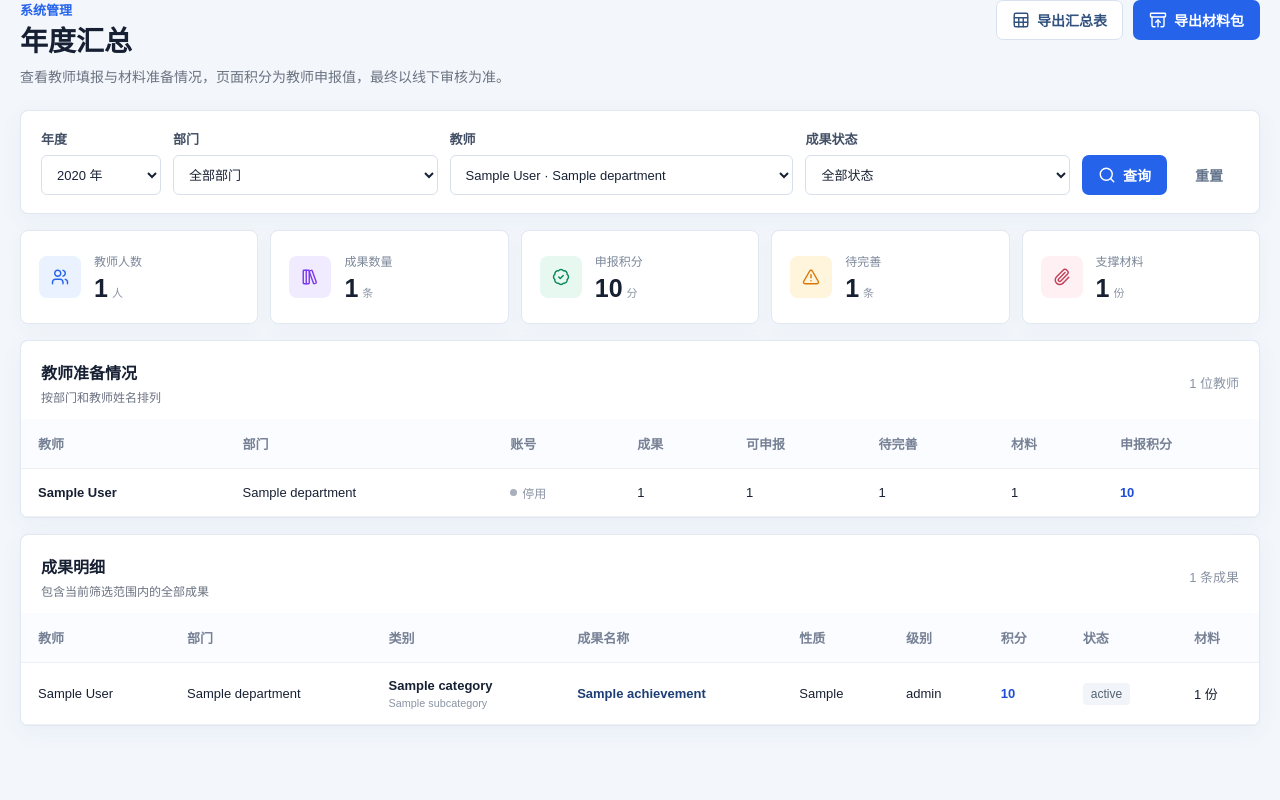
After one commit to Devilyuu/teacher-achievement-system, a FastAPI app: template app/templates/admin/summary.html in a window 1280 px wide. The commit adds this page. Run offline with FastAPI, Linux system fonts and the light colour scheme; the template is opened without the code that fills it: most values are stand-ins (such as "Sample title", 1, 10 or a date in 2020).

Commit message:
feat: add admin annual summary page

```diff
--- a/app/static/app.css
+++ b/app/static/app.css
@@ -243,6 +243,17 @@ input:focus, select:focus, textarea:focus { border-color: #6b9df4; box-shadow: 0
 .password-page { display: grid; min-height: calc(100vh - 64px); place-items: center; }
 .password-panel { width: min(500px, 100%); padding: 26px; }
 .password-form { display: flex; flex-direction: column; gap: 16px; }
+.summary-filter-panel { padding: 18px 20px; }
+.summary-filter-form { display: grid; grid-template-columns: 120px minmax(150px, 1fr) minmax(190px, 1.3fr) minmax(150px, 1fr) auto auto; align-items: end; gap: 12px; }
+.summary-filter-form .button { white-space: nowrap; }
+.summary-stat-grid { display: grid; grid-template-columns: repeat(5, minmax(0, 1fr)); gap: 12px; max-width: 1240px; margin: 16px auto; }
+.summary-stat-grid .stat-item { min-height: 94px; }
+.stat-icon.coral { color: #c2415b; background: #fff0f3; }
+.summary-table-panel { margin-top: 16px; overflow: hidden; }
+.summary-panel-heading { padding: 19px 20px 0; }
+.summary-panel-heading .record-count { white-space: nowrap; }
+.score-cell { color: #1d4ed8; font-weight: 700; }
+.summary-empty { margin-top: 16px; min-height: 280px; }
 
 @media (max-width: 900px) {
     .sidebar { width: 72px; padding-inline: 10px; }.brand span:last-child, .side-nav span, .nav-label, .user-copy { display: none; }
@@ -253,6 +264,8 @@ input:focus, select:focus, textarea:focus { border-color: #6b9df4; box-shadow: 0
     .mobile-login-brand { display: flex; align-items: center; gap: 10px; margin-bottom: 28px; color: #28466f; font-size: 15px; }
     .mobile-brand-mark { display: grid; place-items: center; width: 40px; height: 40px; color: white; background: linear-gradient(145deg, #1677ff, #5b5cf6); border-radius: 8px; }
     .user-create-form { grid-template-columns: 1fr 1fr; }.user-create-form .button { align-self: end; }
+    .summary-filter-form { grid-template-columns: 1fr 1fr; }
+    .summary-stat-grid { grid-template-columns: repeat(3, minmax(0, 1fr)); }
 }
 @media (max-width: 640px) {
     .sidebar { position: static; width: 100%; height: auto; flex-direction: row; align-items: center; padding: 10px 14px; }
@@ -263,4 +276,7 @@ input:focus, select:focus, textarea:focus { border-color: #6b9df4; box-shadow: 0
     .form-grid, .guidance-grid, .detail-grid, .upload-form { grid-template-columns: 1fr; }.span-2, .file-field { grid-column: auto; }
     .stat-grid { grid-template-columns: 1fr 1fr; }.stat-item { min-height: 88px; padding: 13px; }
     .user-create-form { grid-template-columns: 1fr; }
+    .summary-filter-form { grid-template-columns: 1fr; }
+    .summary-stat-grid { grid-template-columns: 1fr 1fr; }
+    .summary-stat-grid .stat-item:last-child { grid-column: 1 / -1; }
 }
--- /dev/null
+++ b/app/templates/admin/summary.html
@@ -0,0 +1,128 @@
+{% extends "base.html" %}
+
+{% block title %}年度汇总{% endblock %}
+
+{% block content %}
+<header class="page-header compact">
+    <div>
+        <p class="eyebrow">系统管理</p>
+        <h1>年度汇总</h1>
+        <p class="muted">查看教师填报与材料准备情况，页面积分为教师申报值，最终以线下审核为准。</p>
+    </div>
+    <div class="header-actions">
+        <a class="button secondary" href="/admin/summary/export.xlsx?{{ export_query }}"><i data-lucide="sheet"></i>导出汇总表</a>
+        <a class="button primary" href="/admin/summary/materials.zip?{{ export_query }}"><i data-lucide="archive-restore"></i>导出材料包</a>
+    </div>
+</header>
+
+<section class="panel summary-filter-panel">
+    <form class="summary-filter-form" method="get" action="/admin/summary">
+        <label>
+            <span>年度</span>
+            <select name="year">
+                {% for year in available_years %}
+                <option value="{{ year }}" {% if year == filters.year %}selected{% endif %}>{{ year }} 年</option>
+                {% endfor %}
+            </select>
+        </label>
+        <label>
+            <span>部门</span>
+            <select name="department">
+                <option value="">全部部门</option>
+                {% for department in departments %}
+                <option value="{{ department }}" {% if department == filters.department %}selected{% endif %}>{{ department }}</option>
+                {% endfor %}
+            </select>
+        </label>
+        <label>
+            <span>教师</span>
+            <select name="teacher_id">
+                <option value="">全部教师</option>
+                {% for teacher in teachers %}
+                <option value="{{ teacher.id }}" {% if teacher.id == filters.teacher_id %}selected{% endif %}>{{ teacher.full_name }} · {{ teacher.department or "未设置部门" }}</option>
+                {% endfor %}
+            </select>
+        </label>
+        <label>
+            <span>成果状态</span>
+            <select name="status">
+                <option value="">全部状态</option>
+                {% for item_status in statuses %}
+                <option value="{{ item_status }}" {% if item_status == filters.status %}selected{% endif %}>{{ item_status }}</option>
+                {% endfor %}
+            </select>
+        </label>
+        <button class="button primary" type="submit"><i data-lucide="search"></i>查询</button>
+        <a class="button ghost" href="/admin/summary?year={{ filters.year }}">重置</a>
+    </form>
+</section>
+
+<section class="summary-stat-grid">
+    <article class="stat-item"><span class="stat-icon blue"><i data-lucide="users"></i></span><div><span>教师人数</span><strong data-metric="teacher-count">{{ summary.metrics.teacher_count }}</strong><small>人</small></div></article>
+    <article class="stat-item"><span class="stat-icon violet"><i data-lucide="library-big"></i></span><div><span>成果数量</span><strong data-metric="achievement-count">{{ summary.metrics.achievement_count }}</strong><small>条</small></div></article>
+    <article class="stat-item"><span class="stat-icon green"><i data-lucide="badge-check"></i></span><div><span>申报积分</span><strong data-metric="claimed-score">{{ summary.metrics.claimed_score }}</strong><small>分</small></div></article>
+    <article class="stat-item"><span class="stat-icon amber"><i data-lucide="triangle-alert"></i></span><div><span>待完善</span><strong data-metric="needs-info-count">{{ summary.metrics.needs_info_count }}</strong><small>条</small></div></article>
+    <article class="stat-item"><span class="stat-icon coral"><i data-lucide="paperclip"></i></span><div><span>支撑材料</span><strong data-metric="material-count">{{ summary.metrics.material_count }}</strong><small>份</small></div></article>
+</section>
+
+{% if summary.achievements %}
+<section class="panel summary-table-panel">
+    <div class="panel-heading summary-panel-heading">
+        <div><h2>教师准备情况</h2><p>按部门和教师姓名排列</p></div>
+        <span class="record-count">{{ summary.teachers|length }} 位教师</span>
+    </div>
+    <div class="table-scroll">
+        <table>
+            <thead><tr><th>教师</th><th>部门</th><th>账号</th><th>成果</th><th>可申报</th><th>待完善</th><th>材料</th><th>申报积分</th></tr></thead>
+            <tbody>
+                {% for row in summary.teachers %}
+                <tr>
+                    <td><strong>{{ row.user.full_name }}</strong></td>
+                    <td>{{ row.user.department or "未设置部门" }}</td>
+                    <td><span class="account-state {{ 'active' if row.user.is_active else 'inactive' }}">{{ "启用" if row.user.is_active else "停用" }}</span></td>
+                    <td>{{ row.achievement_count }}</td>
+                    <td>{{ row.ready_count }}</td>
+                    <td>{{ row.needs_info_count }}</td>
+                    <td>{{ row.material_count }}</td>
+                    <td class="score-cell">{{ row.claimed_score }}</td>
+                </tr>
+                {% endfor %}
+            </tbody>
+        </table>
+    </div>
+</section>
+
+<section class="panel summary-table-panel">
+    <div class="panel-heading summary-panel-heading">
+        <div><h2>成果明细</h2><p>包含当前筛选范围内的全部成果</p></div>
+        <span class="record-count">{{ summary.achievements|length }} 条成果</span>
+    </div>
+    <div class="table-scroll">
+        <table>
+            <thead><tr><th>教师</th><th>部门</th><th>类别</th><th>成果名称</th><th>性质</th><th>级别</th><th>积分</th><th>状态</th><th>材料</th></tr></thead>
+            <tbody>
+                {% for achievement in summary.achievements %}
+                <tr>
+                    <td>{{ achievement.user.full_name }}</td>
+                    <td>{{ achievement.user.department or "未设置部门" }}</td>
+                    <td><strong>{{ achievement.category }}</strong><small>{{ achievement.subcategory }}</small></td>
+                    <td><a class="record-title" href="/admin/achievements/{{ achievement.id }}">{{ achievement.title or "未填写成果名称" }}</a></td>
+                    <td>{{ achievement.claim_nature }}</td>
+                    <td>{{ achievement.level or "待确认" }}</td>
+                    <td class="score-cell">{{ achievement.claimed_score }}</td>
+                    <td><span class="status status-{{ achievement.status }}">{{ achievement.status }}</span></td>
+                    <td>{{ achievement.materials|length }} 份</td>
+                </tr>
+                {% endfor %}
+            </tbody>
+        </table>
+    </div>
+</section>
+{% else %}
+<section class="panel empty-state summary-empty">
+    <span class="empty-icon"><i data-lucide="search-x"></i></span>
+    <h2>没有符合条件的成果</h2>
+    <p>调整年度或筛选条件后重新查询。</p>
+</section>
+{% endif %}
+{% endblock %}
--- a/app/templates/base.html
+++ b/app/templates/base.html
@@ -27,8 +27,9 @@
                 </a>
                 {% if user.role == "admin" %}
                 <div class="nav-label">系统管理</div>
-                <a href="/admin/users"><i data-lucide="users"></i><span>用户管理</span></a>
-                <a href="/admin/rules"><i data-lucide="book-open-check"></i><span>绩效规则</span></a>
+                <a href="/admin/summary" class="{% if request.url.path.startswith('/admin/summary') or request.url.path.startswith('/admin/achievements') %}active{% endif %}"><i data-lucide="chart-no-axes-combined"></i><span>年度汇总</span></a>
+                <a href="/admin/users" class="{% if request.url.path.startswith('/admin/users') %}active{% endif %}"><i data-lucide="users"></i><span>用户管理</span></a>
+                <a href="/admin/rules" class="{% if request.url.path.startswith('/admin/rules') %}active{% endif %}"><i data-lucide="book-open-check"></i><span>绩效规则</span></a>
                 {% endif %}
             </nav>
             <div class="sidebar-user">
```
Also changed, not shown: app/routers/admin.py (+124 -3 lines), app/services/admin_summary.py (+5 -2 lines), app/templates/admin/achievement_detail.html (added, +73 -0 lines), tests/test_admin_summary.py (+157 -0 lines).
